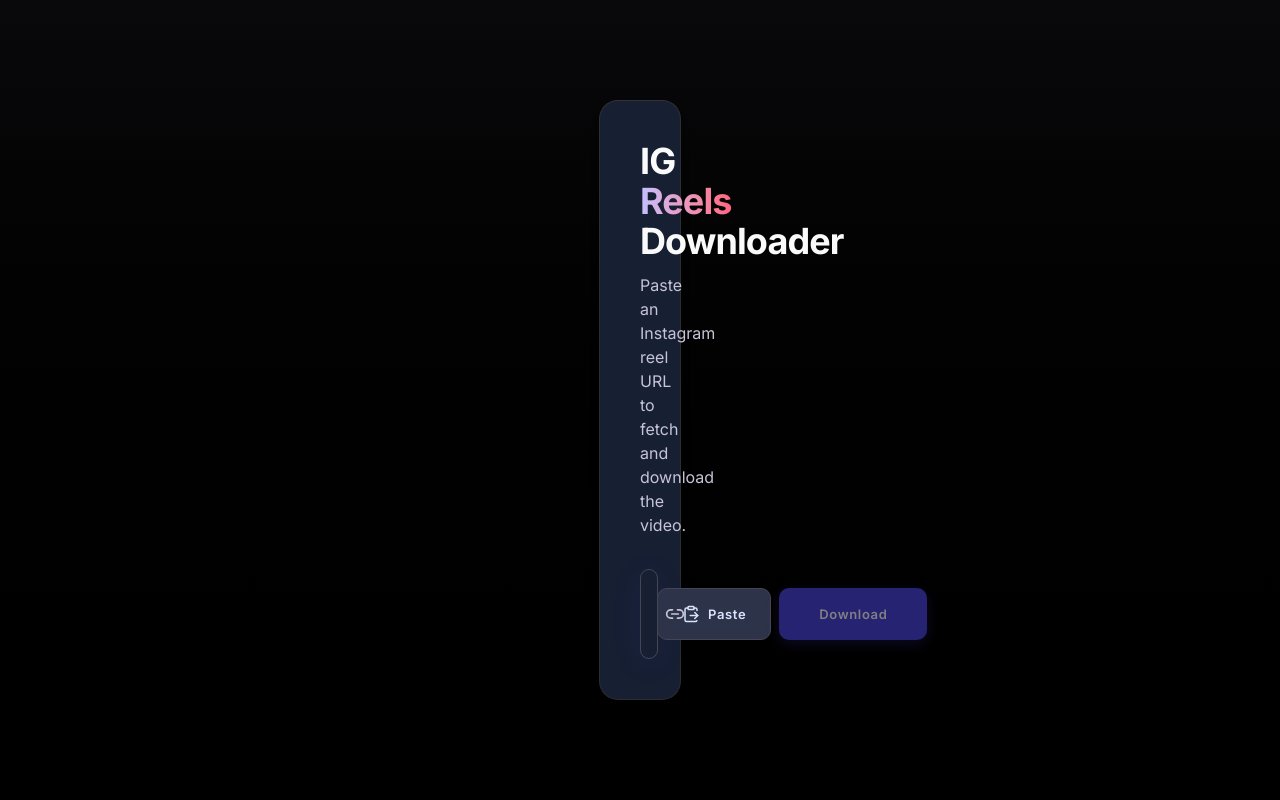
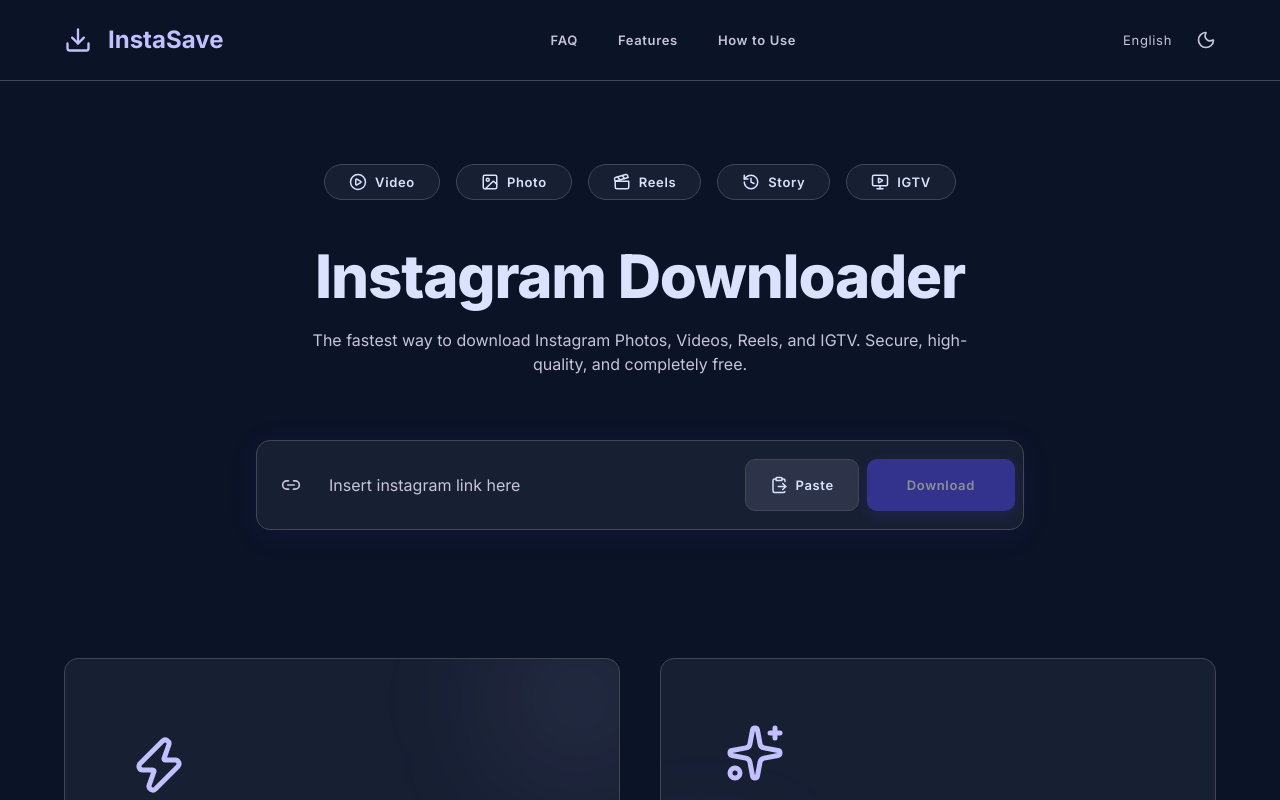
Before and after one commit to Agustin-Perezz/ig-reels-downloader-poc, a Next.js app: page / in a window 1280 px wide. Shown: the top 800 px of the page. Built offline with nearby package versions, Linux system fonts and the light colour scheme.

Commit message:
Compose new landing page sections and remove old ReelDownloaderHeader

```diff
--- a/src/app/components/ReelDownloaderHeader.tsx
+++ /dev/null
@@ -1,16 +0,0 @@
-export function ReelDownloaderHeader() {
-  return (
-    <div className="flex flex-col gap-3 text-center">
-      <h1 className="text-4xl font-bold tracking-tight text-zinc-950 dark:text-zinc-50">
-        IG{" "}
-        <span className="bg-gradient-to-r from-primary to-rose-400 bg-clip-text text-transparent">
-          Reels
-        </span>{" "}
-        Downloader
-      </h1>
-      <p className="text-base text-muted-foreground">
-        Paste an Instagram reel URL to fetch and download the video.
-      </p>
-    </div>
-  );
-}
--- a/src/app/page.tsx
+++ b/src/app/page.tsx
@@ -1,13 +1,30 @@
+import { Instructions } from "./components/Instructions";
+import { MediaTypeChips } from "./components/MediaTypeChips";
 import { ReelDownloaderForm } from "./components/ReelDownloaderForm";
-import { ReelDownloaderHeader } from "./components/ReelDownloaderHeader";
+import { SiteFooter } from "./components/SiteFooter";
+import { TopNavBar } from "./components/TopNavBar";
+import { ValueProposition } from "./components/ValueProposition";
 
 export default function Home() {
   return (
-    <div className="flex flex-col flex-1 items-center justify-center bg-gradient-to-b from-rose-50 to-white px-4 dark:from-zinc-950 dark:to-black">
-      <main className="flex w-full max-w-lg flex-col gap-8 rounded-2xl bg-card p-10 shadow-lg ring-1 ring-foreground/10 dark:ring-foreground/20">
-        <ReelDownloaderHeader />
-        <ReelDownloaderForm />
+    <>
+      <TopNavBar />
+      <main className="flex-1 pt-[100px] pb-xl flex flex-col items-center">
+        <section className="w-full max-w-container-max mx-auto px-gutter pt-xl text-center flex flex-col items-center">
+          <MediaTypeChips />
+          <h1 className="text-display-xl font-extrabold text-on-surface mb-sm">
+            Instagram Downloader
+          </h1>
+          <p className="text-body-md text-on-surface-variant mb-xl max-w-2xl mx-auto">
+            The fastest way to download Instagram Photos, Videos, Reels, and
+            IGTV. Secure, high-quality, and completely free.
+          </p>
+          <ReelDownloaderForm />
+        </section>
+        <ValueProposition />
+        <Instructions />
       </main>
-    </div>
+      <SiteFooter />
+    </>
   );
 }
```
